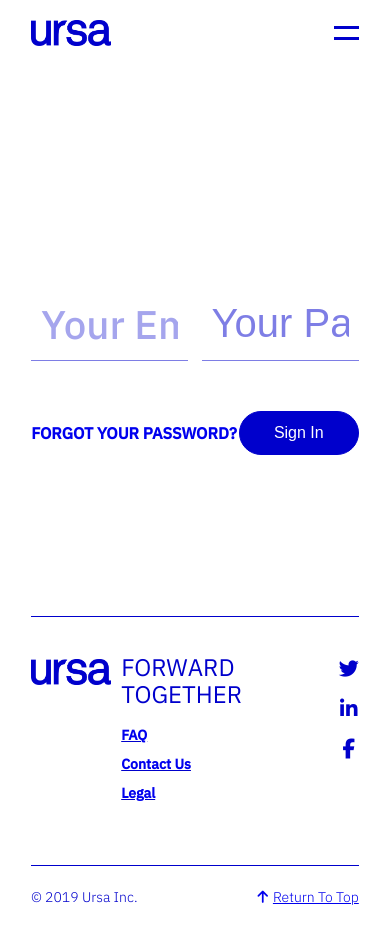
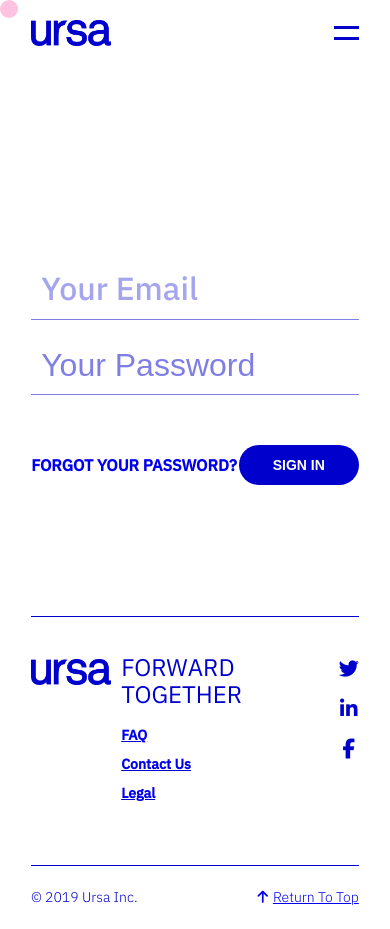
Before and after one commit to raewkl/ursa-website, a React (Create React App) app: page /dashboard in a window 390 px wide. Built offline with nearby package versions, Linux system fonts and the light colour scheme.

Commit message:
updated design again, final version

```diff
--- a/src/App.js
+++ b/src/App.js
@@ -33,20 +33,18 @@ class App extends Component {
   };
 
   componentDidMount() {
-    // document.addEventListener("mousemove", this.moveMouse);
+    document.addEventListener("mousemove", this.moveMouse);
   }
 
-  componentWillUnmount() {
-  }
+  componentWillUnmount() {}
 
-  // moveMouse = e => {
+  moveMouse = e => {
+    const cursor2 = document.getElementById("cursor2");
+    const x = e.clientX;
+    const y = e.clientY;
 
-  //   const cursor = document.getElementById("cursor");
-  //   const x = e.clientX;
-  //   const y = e.clientY;
-
-  //   cursor.style.transform = `translate(${x - 8}px, ${y - 8}px)`;
-  // };
+     cursor2.style.transform = `translate(${x - 7}px, ${y - 8}px)`;
+  };
 
   updateUser = user => {
     this.setState({
@@ -92,8 +90,11 @@ class App extends Component {
     return (
       <Router>
         <div className="App">
-          {/* <div className="cursor" id="cursor">
-          </div> */}
+
+          <div className="cursor cursor1" id="cursor1"></div>
+
+          <div className="cursor cursor2" id="cursor2"></div>
+
           <Route path="/" component={() => <Header />} />
 
           <Route
--- a/src/Components/Animations/SectionTwoUpper.js
+++ b/src/Components/Animations/SectionTwoUpper.js
@@ -22,9 +22,7 @@ const SectionTwoUpper = () => {
     <animated.div ref={ref} style={props} className="sectionTwoLower">
       <div className="isaDescription">
         <div className="headlineBox">
-          <h2>
-            What’s an ISA?
-          </h2>
+          <h2>What’s an ISA?</h2>
         </div>
         <div className="isaDescriptionLower">
           <p>
@@ -45,10 +43,11 @@ const SectionTwoUpper = () => {
 
                 <figcaption>
                   <div className="subFig">
-                    <p>No monthly balances, no interest. <span className="light">
+                    <p>No interest</p>
+
+                    <p className="light">
                       ISA payments depend on how much you earn.
-                    </span></p>
-
+                    </p>
                   </div>
                 </figcaption>
               </figure>
@@ -67,11 +66,11 @@ const SectionTwoUpper = () => {
                 </div>
                 <figcaption>
                   <div className="subFig">
-                    <p>
-                      No surprises. <span className="light">
-                        Unlike loans, contracts are capped and will{" "}
-                        <span className="under">never</span> grow.
-                      </span>
+                    <p>No surprises </p>
+
+                    <p className="light">
+                      Unlike loans, contracts are capped and will{" "}
+                      <span className="under">never</span> grow.
                     </p>
                     {/* <p>
                       Payments will always be a set % of your earnings, and
@@ -91,11 +90,11 @@ const SectionTwoUpper = () => {
                 </div>
                 <figcaption>
                   <div className="subFig">
-                    <p>
-                      Not forever. <span className="light">
-                        ISAs expire after some time, no matter how much you’ve
-                        paid.
-                      </span>
+                    <p>Finite obligation</p>
+
+                    <p className="light">
+                      ISAs expire after some time, no matter how much you’ve
+                      paid.
                     </p>
                   </div>
                 </figcaption>
@@ -111,37 +110,24 @@ const SectionTwoUpper = () => {
                 </div>
                 <figcaption>
                   <div className="subFig">
-                    <p>
-                      Let's focus on the future. <span className="light">
-                        Instead of leaning on credit,
-                        we look to your potential.
-                      </span>
+                    <p>Future focused </p>
+
+                    <p className="light">
+                      Instead of leaning on credit, we look to your potential.
                     </p>
                   </div>
                 </figcaption>
               </figure>
             </li>
           </ul>
-
-          <ScrollLink
-            activeClass="active"
-            to="sectionThree"
-            spy={true}
-            smooth={true}
-            offset={0}
-            duration={500}
-          >
-            <button>
-              Tell Me More
-              <i className="fas fa-arrow-up"></i>
-            </button>
-          </ScrollLink>
         </div>
       </div>
 
       {/* <p className="institutions">
         We work with educational institutions in Canada and the US.
       </p> */}
+
+
     </animated.div>
   );
 };
--- a/src/Components/Header.js
+++ b/src/Components/Header.js
@@ -80,12 +80,10 @@ const Header = props => {
     config: config.molasses,
     from: { opacity: 0, top: -80 },
     to: { opacity: 1, top: 20 }
-    // delay: 500
   });
 
   return (
     <header className="landingNav scrollChild">
-      {/* Make all of this position fixed */}
 
       <div className="topBarContainer" id="topBarContainer">
         <div className="navCircle"></div>
--- a/src/Partials/_dashboard.scss
+++ b/src/Partials/_dashboard.scss
@@ -14,7 +14,6 @@
 }
 
 .dashboard {
-
   margin: 0 auto;
   padding: 85px 0;
 
@@ -74,6 +73,4 @@
       padding-right: 20px;
     }
   }
-
-
 }
--- a/src/Partials/_global.scss
+++ b/src/Partials/_global.scss
@@ -4,15 +4,17 @@ html {
   cursor: url(../Assets/Cursors/cursorBlue20.png) 8 8, auto;
 }
 
-button, input[type="submit"], a {
+button,
+input[type="submit"],
+a {
   cursor: url(../Assets/Cursors/cursorBlue20.png) 8 8, auto;
 }
 
-.sectionThree {
-  li {
-    cursor: url(../Assets/Cursors/cursorDownBlue.png) 0 70, auto;
-  }
-}
+// .sectionThree {
+//   li {
+//     cursor: url(../Assets/Cursors/cursorDownBlue.png) 0 70, auto;
+//   }
+// }
 
 // Backgrounds
 
@@ -74,7 +76,7 @@ a {
 
 .wrapper {
   width: 80%;
-  max-width: 1280px;
+  max-width: 1020px;
   margin: 0 auto;
 }
 
@@ -83,13 +85,34 @@ img {
 }
 
 .cursor {
-  width: 16px;
-  height: 16px;
+
   position: fixed;
-  z-index: 21;
-  background-color: $colorOne;
+  // z-index: 21;
+  // background-color: $colorTwo;
+
   border-radius: 50%;
+}
 
+// .cursor1 {
+
+//   width: 14px;
+//   height: 14px;
+//     background-color: $colorTwo;
+
+//   // border: 1px solid $colorTwo;
+//   transition-duration: 180ms;
+//   transition-timing-function: ease-out;
+// }
+
+.cursor2 {
+
+  width: 18px;
+  height: 18px;
+    background-color: $colorTwoLight;
+
+  // border: 1px solid $colorFour;
+  transition-duration: 150ms;
+  transition-timing-function: ease-out;
 }
 
 button,
@@ -97,9 +120,8 @@ input[type="submit"] {
   margin-top: 40px;
   background-color: $colorOne;
   text-align: center;
-  font-size: 0.8rem;
+  font-size: 0.7rem;
   padding: 12px 20px;
-  border: 1px solid $colorOne;
   border-radius: 30px;
   width: 160px;
   color: $background;
@@ -109,6 +131,13 @@ input[type="submit"] {
   min-width: 320px;
 }
 
+.cursorDownContainer {
+  position: absolute;
+  width: 80px;
+  bottom: 5vh;
+  left: calc(50% - 40px);
+}
+
 @media (max-width: 500px) {
   .wrapper {
     width: 84%;
--- a/src/Partials/_logIn.scss
+++ b/src/Partials/_logIn.scss
@@ -1,5 +1,4 @@
 .logInPage {
-
   height: 73vh;
   padding-top: 15vh;
   display: flex;
@@ -20,9 +19,10 @@
     margin-bottom: 50px;
   }
 
-    .formUserEmail, .formPassword {
+  .formUserEmail,
+  .formPassword {
     width: 48%;
-        background-color: rgba(0,0,0,0);
+    background-color: rgba(0, 0, 0, 0);
     border: none;
     border-bottom: 1px solid $colorOne;
     padding: 10px;
@@ -55,3 +55,25 @@
     margin-top: 0;
   }
 }
+
+@media (max-width: 973px) {
+  .upperFormLogIn {
+    flex-direction: column;
+  }
+
+  .logInPage .formUserEmail,
+  .logInPage .formPassword {
+    width: 100%;
+  }
+
+  .logInPage .formUserEmail {
+    margin-bottom: 2vh;
+  }
+}
+
+@media (max-width: 606px) {
+  .logInPage .formUserEmail,
+  .logInPage .formPassword {
+    font-size: 1.6rem;
+  }
+}
--- a/src/Partials/_typography.scss
+++ b/src/Partials/_typography.scss
@@ -17,8 +17,6 @@
   font-weight: 700;
   font-style: normal;
 }
-
-
 
 // IBM PLEX SANS
 
@@ -82,41 +80,6 @@
   font-style: normal;
 }
 
-// AKZIDENZ
-
-@font-face {
-    font-family: 'Berthold Akzidenz Grotesk BE';
-    src: url('../Assets/Fonts/Akzidenz/AkzidenzGroteskBE-Md.woff2') format('woff2'),
-        url('../Assets/Fonts/Akzidenz/AkzidenzGroteskBE-Md.woff') format('woff');
-    font-weight: 500;
-    font-style: normal;
-}
-
-@font-face {
-    font-family: 'Berthold Akzidenz Grotesk BE';
-    src: url('../Assets/Fonts/Akzidenz/AkzidenzGroteskBE-Light.woff2') format('woff2'),
-        url('../Assets/Fonts/Akzidenz/AkzidenzGroteskBE-Light.woff') format('woff');
-    font-weight: 300;
-    font-style: normal;
-}
-
-@font-face {
-    font-family: 'Berthold Akzidenz Grotesk BE';
-    src: url('../Assets/Fonts/Akzidenz/AkzidenzGroteskBE-Regular.woff2') format('woff2'),
-        url('../Assets/Fonts/Akzidenz/AkzidenzGroteskBE-Regular.woff') format('woff');
-    font-weight: normal;
-    font-style: normal;
-}
-
-@font-face {
-    font-family: 'Berthold Akzidenz Grotesk BE';
-    src: url('../Assets/Fonts/Akzidenz/AkzidenzGroteskBE-Bold.woff2') format('woff2'),
-        url('../Assets/Fonts/Akzidenz/AkzidenzGroteskBE-Bold.woff') format('woff');
-    font-weight: bold;
-    font-style: normal;
-}
-
-
 // DEFAULTS
 
 $primaryFont: "IBM Plex Sans", serif;
@@ -129,13 +92,11 @@ html {
 
 li {
   line-height: 1;
-  /*font-weight: 300;
-*/}
+}
 
 p {
   line-height: 1.6;
-  /*font-weight: 300;
-*/}
+}
 
 h1,
 h2,
@@ -156,12 +117,6 @@ h2 {
   text-align: left;
   font-size: 3rem;
   line-height: 0.9;
-
-  /*span {
-    display: block;
-    font-weight: 600;
-    line-height: 1.2;
-  }*/
 }
 
 .howItWorks {
@@ -211,35 +166,33 @@ a p {
 }
 
 a,
-button {
+button,
+.logInSubmit {
   text-transform: uppercase;
   font-size: 0.7rem;
   font-weight: 700;
+  border: none;
 }
 
-button {
+button,
+.logInSubmit {
   border: none;
   &:hover {
     background-color: $colorTwo;
     color: $colorOne;
-    // border-color: white;
   }
 }
 
 .sectionTwo {
   figcaption {
     p {
-      /*font-weight: 500;
-      */
       font-size: 0.9rem;
       line-height: 1.6;
     }
 
     span {
-      /*font-weight: 100;*/
       text-decoration: none;
     }
-
   }
 }
 
```
Also changed, not shown: src/Components/Animations/StudentBenefits.js (+22 -24 lines), src/Components/LandingPage.js (+44 -46 lines), src/Partials/_main.scss (+56 -30 lines), 1 other file (tests, documents, lock files or other folders). Lines whose indentation alone changed are shown as unchanged.
